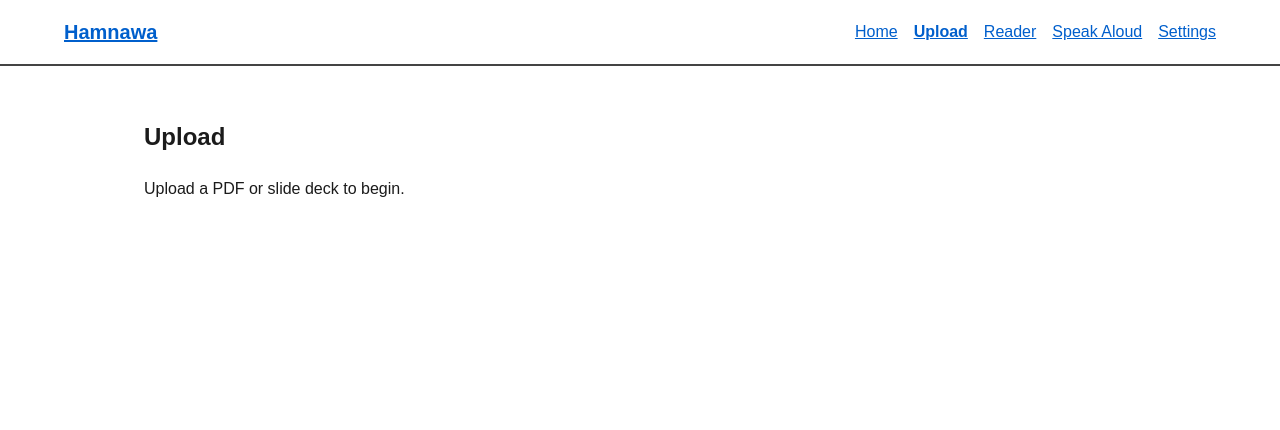
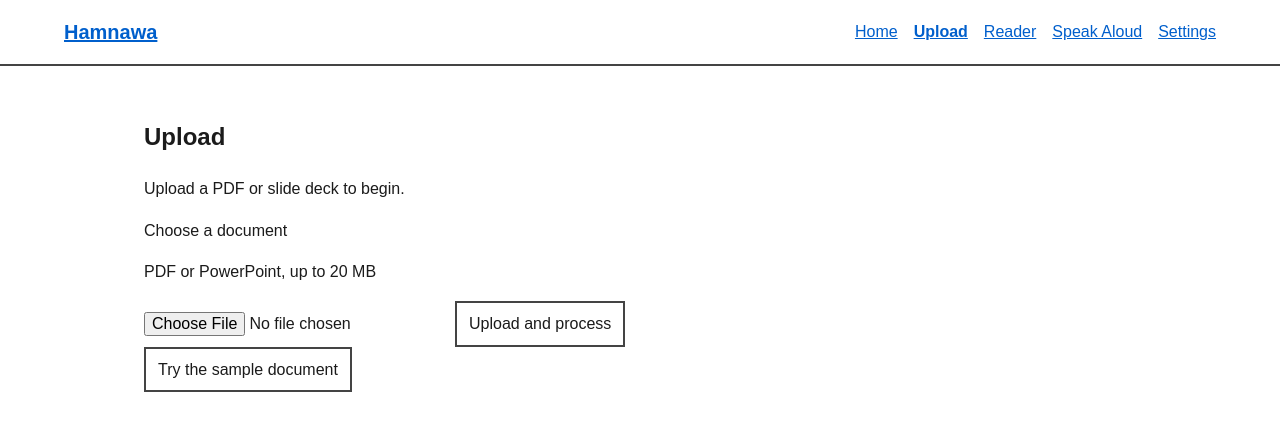
Before and after one commit to Abudora-0/Hamnawa, a React (Vite) app in the folder frontend/: page /upload in a window 1280 px wide. Shown: the top 430 px of the page. Built offline with nearby package versions, Linux system fonts and the light colour scheme; no server answers.

Commit message:
Add upload flow, mock API, document model, and basic reader view

```diff
--- a/frontend/src/context/AnnouncementContext.jsx
+++ b/frontend/src/context/AnnouncementContext.jsx
@@ -1,12 +1,19 @@
-import { createContext, useContext, useState } from "react";
+import { createContext, useCallback, useContext, useRef, useState } from "react";
 
 const AnnouncementContext = createContext(null);
 
 export function AnnouncementProvider({ children }) {
   const [announcement, setAnnouncement] = useState("");
+  const timeoutRef = useRef(null);
+
+  const announce = useCallback((message) => {
+    setAnnouncement("");
+    clearTimeout(timeoutRef.current);
+    timeoutRef.current = setTimeout(() => setAnnouncement(message), 50);
+  }, []);
 
   return (
-    <AnnouncementContext.Provider value={{ announcement, announce: setAnnouncement }}>
+    <AnnouncementContext.Provider value={{ announcement, announce }}>
       {children}
     </AnnouncementContext.Provider>
   );
--- /dev/null
+++ b/frontend/src/context/DocumentContext.jsx
@@ -0,0 +1,17 @@
+import { createContext, useContext, useState } from "react";
+
+const DocumentContext = createContext(null);
+
+export function DocumentProvider({ children }) {
+  const [document, setDocument] = useState(null);
+
+  return (
+    <DocumentContext.Provider value={{ document, setDocument }}>
+      {children}
+    </DocumentContext.Provider>
+  );
+}
+
+export function useDocument() {
+  return useContext(DocumentContext);
+}
--- a/frontend/src/main.jsx
+++ b/frontend/src/main.jsx
@@ -4,6 +4,7 @@ import { BrowserRouter } from "react-router-dom";
 import App from "./App";
 import { SettingsProvider } from "./context/SettingsContext";
 import { AnnouncementProvider } from "./context/AnnouncementContext";
+import { DocumentProvider } from "./context/DocumentContext";
 import "./styles/global.css";
 
 ReactDOM.createRoot(document.getElementById("root")).render(
@@ -11,7 +12,9 @@ ReactDOM.createRoot(document.getElementById("root")).render(
     <BrowserRouter>
       <SettingsProvider>
         <AnnouncementProvider>
-          <App />
+          <DocumentProvider>
+            <App />
+          </DocumentProvider>
         </AnnouncementProvider>
       </SettingsProvider>
     </BrowserRouter>
--- a/frontend/src/pages/Home.jsx
+++ b/frontend/src/pages/Home.jsx
@@ -1,8 +1,14 @@
+import { Link } from "react-router-dom";
+
 function Home() {
   return (
     <section>
       <h1>Home</h1>
       <p>Welcome to Hamnawa, your accessible study reader.</p>
+      <p>Upload a PDF or PowerPoint file to read its content in a clear format.</p>
+      <Link className="button-link" to="/upload">
+        Upload a document
+      </Link>
     </section>
   );
 }
--- a/frontend/src/pages/Reader.jsx
+++ b/frontend/src/pages/Reader.jsx
@@ -1,8 +1,62 @@
-function Reader() {
+import { Link } from "react-router-dom";
+import { useDocument } from "../context/DocumentContext";
+
+function Section({ section }) {
+  const headingLevel = Math.min(section.level + 1, 6);
+  const Heading = `h${headingLevel}`;
+  const listItems = section.blocks.filter((block) => block.kind === "list_item");
+
   return (
     <section>
-      <h1>Reader</h1>
-      <p>Read your document content in an accessible format.</p>
+      <Heading>{section.title}</Heading>
+      {section.blocks.map((block) => {
+        if (block.kind === "list_item") {
+          return null;
+        }
+        if (block.kind === "notice") {
+          return (
+            <div className="notice" role="note" key={block.id}>
+              <p>
+                <strong>Notice:</strong> {block.text}
+              </p>
+            </div>
+          );
+        }
+        return <p key={block.id}>{block.text}</p>;
+      })}
+      {listItems.length > 0 && (
+        <ul>
+          {listItems.map((block) => (
+            <li key={block.id}>{block.text}</li>
+          ))}
+        </ul>
+      )}
+      {section.children.map((child) => (
+        <Section section={child} key={child.id} />
+      ))}
+    </section>
+  );
+}
+
+function Reader() {
+  const { document } = useDocument();
+
+  if (!document) {
+    return (
+      <section>
+        <h1>Reader</h1>
+        <p>No document loaded yet.</p>
+        <Link to="/upload">Upload a document</Link>
+      </section>
+    );
+  }
+
+  return (
+    <section>
+      <h1>{document.title}</h1>
+      {document.sections.map((section) => (
+        <Section section={section} key={section.id} />
+      ))}
     </section>
   );
 }
--- a/frontend/src/pages/Upload.jsx
+++ b/frontend/src/pages/Upload.jsx
@@ -1,8 +1,100 @@
+import { useState } from "react";
+import { useNavigate } from "react-router-dom";
+import { useAnnouncer } from "../context/AnnouncementContext";
+import { useDocument } from "../context/DocumentContext";
+import { sampleDocument } from "../services/mockData";
+import { uploadDocument } from "../services/api";
+
+const MAX_FILE_SIZE = 20 * 1024 * 1024;
+
+function validateFile(file) {
+  if (!file) {
+    return "Please choose a file to upload.";
+  }
+
+  const extension = file.name.split(".").pop().toLowerCase();
+  if (extension !== "pdf" && extension !== "pptx") {
+    return "Please choose a PDF or PPTX file.";
+  }
+
+  if (file.size > MAX_FILE_SIZE) {
+    return "The file must be 20 MB or smaller.";
+  }
+
+  return "";
+}
+
 function Upload() {
+  const [file, setFile] = useState(null);
+  const [error, setError] = useState("");
+  const [isUploading, setIsUploading] = useState(false);
+  const { setDocument } = useDocument();
+  const { announce } = useAnnouncer();
+  const navigate = useNavigate();
+
+  function handleFileChange(event) {
+    setFile(event.target.files[0] || null);
+    setError("");
+  }
+
+  async function handleSubmit(event) {
+    event.preventDefault();
+    const validationError = validateFile(file);
+    if (validationError) {
+      setError(validationError);
+      announce(validationError);
+      return;
+    }
+
+    setIsUploading(true);
+    announce("Processing your document, please wait");
+
+    try {
+      const document = await uploadDocument(file);
+      setDocument(document);
+      announce(`Document ready. ${document.sections.length} sections found.`);
+      navigate("/reader");
+    } catch (uploadError) {
+      setError(uploadError.message);
+      announce(uploadError.message);
+    } finally {
+      setIsUploading(false);
+    }
+  }
+
+  function loadSample() {
+    setDocument(sampleDocument);
+    announce(`Document ready. ${sampleDocument.sections.length} sections found.`);
+    navigate("/reader");
+  }
+
   return (
     <section>
       <h1>Upload</h1>
       <p>Upload a PDF or slide deck to begin.</p>
+      <form onSubmit={handleSubmit} noValidate>
+        <label htmlFor="document-file">Choose a document</label>
+        <p id="file-hint">PDF or PowerPoint, up to 20 MB</p>
+        <input
+          id="document-file"
+          type="file"
+          accept=".pdf,.pptx"
+          aria-describedby="file-hint"
+          aria-invalid={Boolean(error)}
+          onChange={handleFileChange}
+        />
+        {error && (
+          <p className="error-message" role="alert">
+            {error}
+          </p>
+        )}
+        <button type="submit" disabled={isUploading}>
+          {isUploading ? "Processing your document, please wait" : "Upload and process"}
+        </button>
+      </form>
+      <button type="button" onClick={loadSample} disabled={isUploading}>
+        Try the sample document
+      </button>
     </section>
   );
 }
--- a/frontend/src/services/api.js
+++ b/frontend/src/services/api.js
@@ -1 +1,62 @@
+import { sampleDocument } from "./mockData";
+
 export const BASE_URL = import.meta.env.VITE_API_URL || "http://localhost:8000";
+export const USE_MOCK = import.meta.env.VITE_USE_MOCK !== "false";
+
+function copyDocument(document) {
+  return JSON.parse(JSON.stringify(document));
+}
+
+function getFileType(fileName) {
+  return fileName.split(".").pop().toLowerCase();
+}
+
+async function getResponseError(response) {
+  try {
+    const data = await response.json();
+    return data.detail || "Something went wrong. Please try again.";
+  } catch {
+    return "Something went wrong. Please try again.";
+  }
+}
+
+async function request(url, options) {
+  let response;
+
+  try {
+    response = await fetch(url, options);
+  } catch {
+    throw new Error("Cannot reach the server. Please try again.");
+  }
+
+  if (!response.ok) {
+    throw new Error(await getResponseError(response));
+  }
+
+  return response.json();
+}
+
+export async function uploadDocument(file) {
+  if (USE_MOCK) {
+    await new Promise((resolve) => setTimeout(resolve, 1500));
+    const document = copyDocument(sampleDocument);
+    document.title = file.name.replace(/\.[^/.]+$/, "");
+    document.file_type = getFileType(file.name);
+    return document;
+  }
+
+  const formData = new FormData();
+  formData.append("file", file);
+  return request(`${BASE_URL}/documents`, {
+    method: "POST",
+    body: formData,
+  });
+}
+
+export async function getDocument(id) {
+  if (USE_MOCK) {
+    return copyDocument(sampleDocument);
+  }
+
+  return request(`${BASE_URL}/documents/${encodeURIComponent(id)}`);
+}
--- /dev/null
+++ b/frontend/src/services/mockData.js
@@ -0,0 +1,81 @@
+export const sampleDocument = {
+  id: "doc-1",
+  title: "Introduction to Software Engineering",
+  file_type: "pdf",
+  page_count: 4,
+  sections: [
+    {
+      id: 1,
+      title: "What is software engineering?",
+      level: 1,
+      location: 1,
+      blocks: [
+        {
+          id: 1,
+          kind: "paragraph",
+          text: "Software engineering builds useful software through an organized process.",
+          location: 1,
+        },
+      ],
+      children: [
+        {
+          id: 2,
+          title: "Quality matters",
+          level: 2,
+          location: 2,
+          blocks: [
+            {
+              id: 2,
+              kind: "paragraph",
+              text: "Good software is reliable, usable, and easy to maintain.",
+              location: 2,
+            },
+          ],
+          children: [],
+        },
+      ],
+    },
+    {
+      id: 3,
+      title: "The development process",
+      level: 1,
+      location: 3,
+      blocks: [
+        {
+          id: 3,
+          kind: "list_item",
+          text: "Plan the problem and its users.",
+          location: 3,
+        },
+        {
+          id: 4,
+          kind: "list_item",
+          text: "Design, build, and test a solution.",
+          location: 3,
+        },
+        {
+          id: 5,
+          kind: "slide_text",
+          text: "Teams improve software through feedback.",
+          location: 3,
+        },
+      ],
+      children: [],
+    },
+    {
+      id: 6,
+      title: "Accessibility",
+      level: 1,
+      location: 4,
+      blocks: [
+        {
+          id: 6,
+          kind: "notice",
+          text: "Image on page 4, no description available.",
+          location: 4,
+        },
+      ],
+      children: [],
+    },
+  ],
+};
--- a/frontend/src/styles/global.css
+++ b/frontend/src/styles/global.css
@@ -62,6 +62,22 @@ button,
 input,
 a {
   font: inherit;
+}
+
+button,
+.button-link {
+  display: inline-block;
+  padding: 0.5rem 0.75rem;
+  border: 2px solid var(--border);
+  background: var(--background);
+  color: var(--text);
+  text-decoration: none;
+  cursor: pointer;
+}
+
+button:disabled {
+  cursor: not-allowed;
+  opacity: 0.7;
 }
 
 button,
@@ -144,6 +160,22 @@ input {
   margin-right: 0.5rem;
 }
 
+.error-message {
+  color: var(--text);
+  border: 2px solid var(--border);
+  padding: 0.5rem 0.75rem;
+  font-weight: bold;
+}
+
+.error-message::before {
+  content: "Error: ";
+}
+
+.notice {
+  border: 2px dashed var(--border);
+  padding: 0.5rem 0.75rem;
+}
+
 .live-region {
   position: absolute;
   width: 1px;
```
Also changed, not shown: 8 other files (tests, documents, lock files or other folders).
